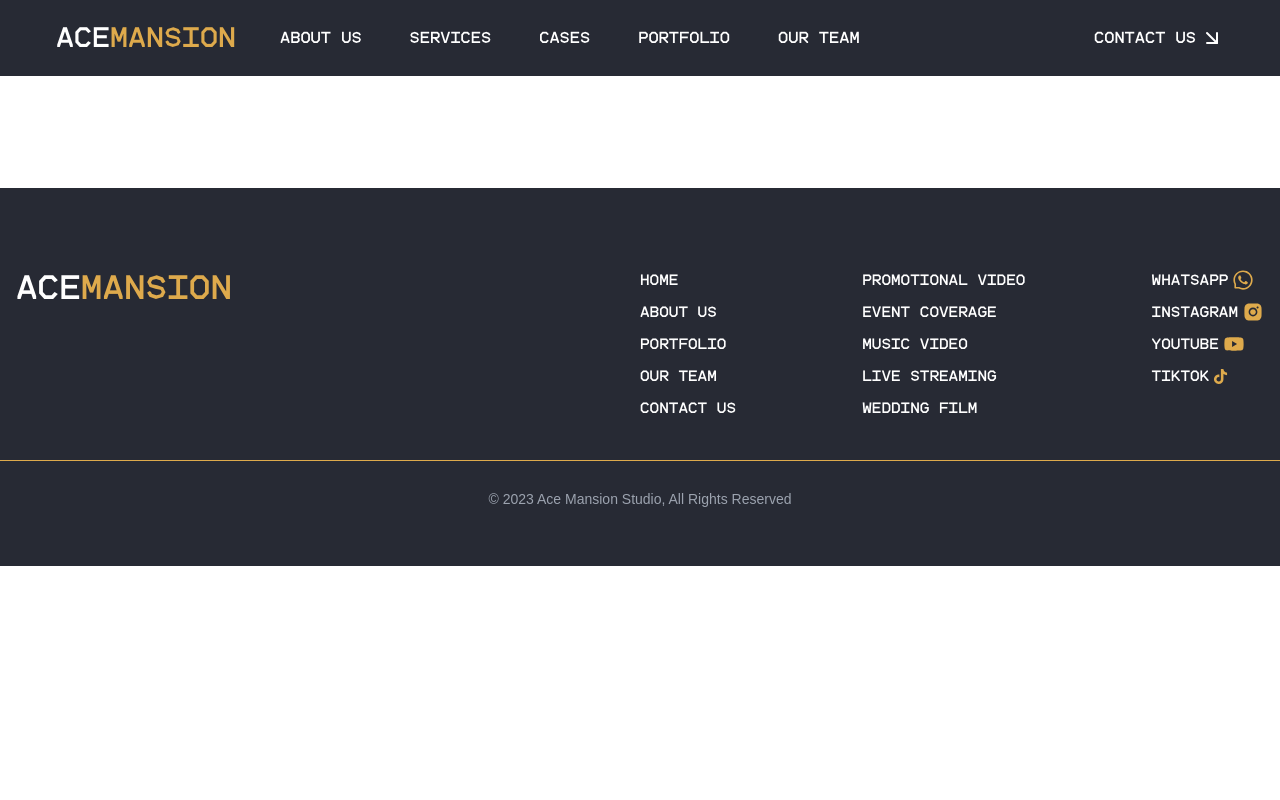
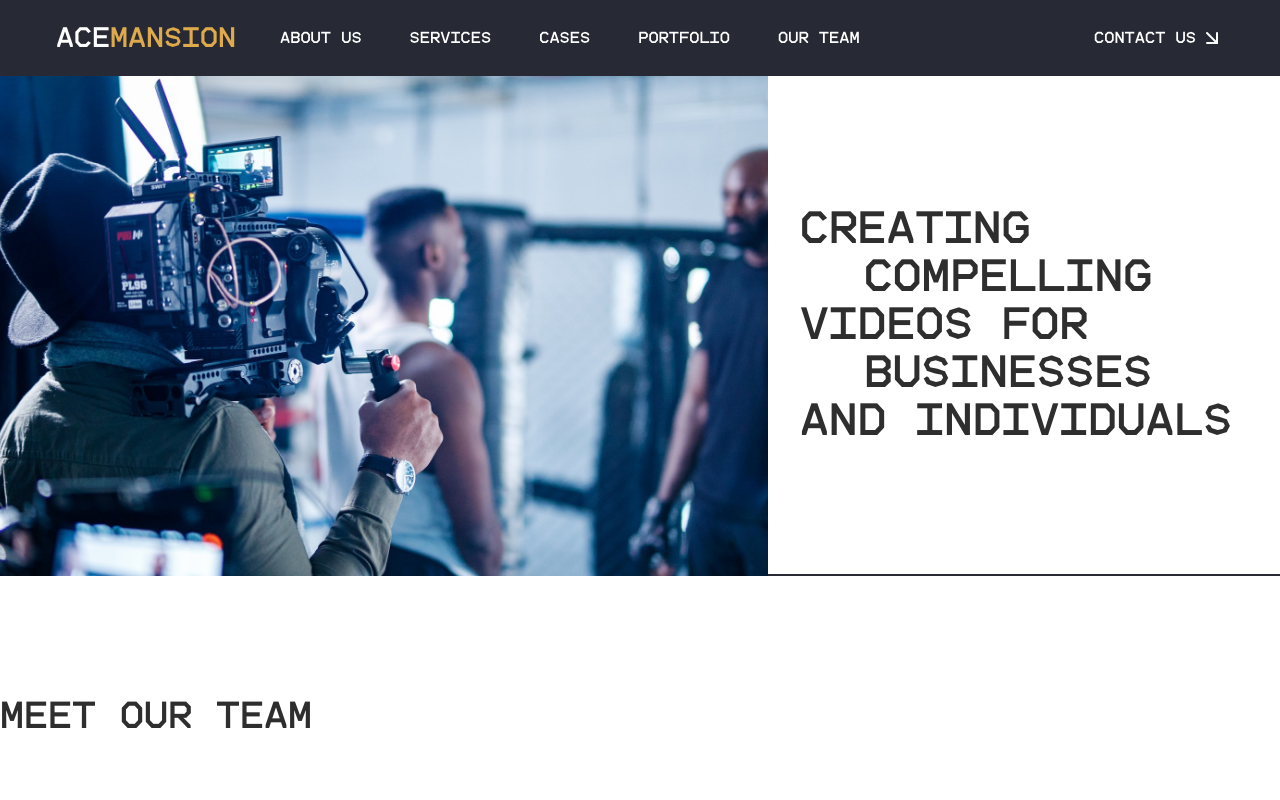
Before and after one commit to greatsamist/AcemansionUI, a React (Vite) app: page /team in a window 1280 px wide. Shown: the top 800 px of the page. Built offline with nearby package versions, Linux system fonts and the light colour scheme.

Commit message:
add team page

```diff
--- a/src/App.tsx
+++ b/src/App.tsx
@@ -3,6 +3,7 @@ import LandingPageLayout from "./layout/LandingPageLayout";
 import Homepage from "./pages/Homepage";
 import AboutPage from "./pages/AboutPage";
 import ContactUsPage from "./pages/ContactUsPage";
+import TeamPage from "./pages/TeamPage";
 
 function App() {
   return (
@@ -12,6 +13,7 @@ function App() {
           <Route path="/" element={<Homepage />} />
           <Route path="about" element={<AboutPage />} />
           <Route path="contact" element={<ContactUsPage />} />
+          <Route path="team" element={<TeamPage />} />
         </Routes>
       </LandingPageLayout>
     </div>
--- a/src/components/home/HomeAbout.tsx
+++ b/src/components/home/HomeAbout.tsx
@@ -3,6 +3,7 @@ import aboutImage from "../../assets/images/home/hero-2.jpg";
 import goldBg from "../../assets/images/gold-bg.jpg";
 import { ArrowDownRight } from "lucide-react";
 import { COLORS } from "../../lib/utils";
+import { Link } from "react-router-dom";
 
 const HomeAbout = () => {
   return (
@@ -44,10 +45,13 @@ const HomeAbout = () => {
           </p>
         </div>
 
-        <div className="min-h-[200px] bg-ace-black col-span-1 lg:col-span-3 flex items-center justify-center">
+        <Link
+          to="team"
+          className="min-h-[200px] bg-ace-black col-span-1 lg:col-span-3 flex items-center justify-center"
+        >
           <h5 className="text-ace-gold ">Meet Our Team</h5>
           <ArrowDownRight size={35} color={COLORS.aceGold} />
-        </div>
+        </Link>
 
         <div
           className="min-h-[200px]  bg-cover bg-center bg-no-repeat border-r-2 col-span-1 lg:col-span-3"
--- a/src/components/home/Process.tsx
+++ b/src/components/home/Process.tsx
@@ -55,7 +55,6 @@ const Process = () => {
           title="Review"
           text="We will edit your footage to create a polished final product"
           bg
-          // className="text-right md:text-left"
         />
         <ProcessLine isLast />
       </div>
--- /dev/null
+++ b/src/components/team/OurTeam.tsx
@@ -0,0 +1,11 @@
+import PageTitle from "../utils/PageTitle";
+
+const OurTeam = () => {
+  return (
+    <div className="container mx-auto">
+      <PageTitle title="Meet Our Team" />
+    </div>
+  );
+};
+
+export default OurTeam;
--- /dev/null
+++ b/src/components/team/TeamHero.tsx
@@ -0,0 +1,23 @@
+import heroImage from "../../assets/images/home/cases-1.jpg";
+
+const TeamHero = () => {
+  return (
+    <div className="grid grid-cols-1 md:grid-cols-5 h-[500px] md:h-[500px] xl:h-[500px]">
+      <div className="bg-cover col-span-3">
+        <img className="object-cover w-full h-full" src={heroImage} />
+      </div>
+
+      <div className="col-span-2 border-b-2 border-ace-black flex flex-col justify-center pl-8 py-6 pr-4">
+        <h2 className="text-3xl lg:text-4xl xl:text-5xl">
+          <span className="md:block">Creating </span>
+          <span className="md:block md:pl-16">Compelling </span>
+          <span className="">Videos for </span>
+          <span className="md:block md:pl-16">Businesses </span>
+          <span className="md:block">And Individuals</span>
+        </h2>
+      </div>
+    </div>
+  );
+};
+
+export default TeamHero;
--- a/src/components/utils/Accordion.tsx
+++ b/src/components/utils/Accordion.tsx
@@ -17,7 +17,7 @@ const Accordion = ({ question, answer }: AccordionProps) => {
       )}
     >
       <div
-        className="p-6 cursor-pointer flex items-center justify-between"
+        className="p-6 cursor-pointer flex items-start justify-between"
         onClick={() => setIsOpen((prev) => !prev)}
       >
         <div className="basis-4/5">
--- a/src/layout/Header.tsx
+++ b/src/layout/Header.tsx
@@ -9,10 +9,11 @@ const Header = () => {
     <header className="bg-ace-black px-8 xl:px-14 py-5">
       <div className="flex justify-between items-center relative text-white z-20">
         <div className="flex items-center gap-11">
-          <h1 className="text-3xl">
-            Ace<span className="text-ace-gold">Mansion</span>
-          </h1>
-
+          <Link to="/">
+            <h1 className="text-3xl">
+              Ace<span className="text-ace-gold">Mansion</span>
+            </h1>
+          </Link>
           {/* Desktop Navigation */}
           <div className=" lg:flex hidden gap-12 font-display uppercase text-[17px]">
             <Link to="about">About Us</Link>
--- /dev/null
+++ b/src/pages/TeamPage.tsx
@@ -0,0 +1,13 @@
+import OurTeam from "../components/team/OurTeam";
+import TeamHero from "../components/team/TeamHero";
+
+const TeamPage = () => {
+  return (
+    <>
+      <TeamHero />
+      <OurTeam />
+    </>
+  );
+};
+
+export default TeamPage;
```
Also changed, not shown: src/assets/images/home/eventImage.png (deleted).
